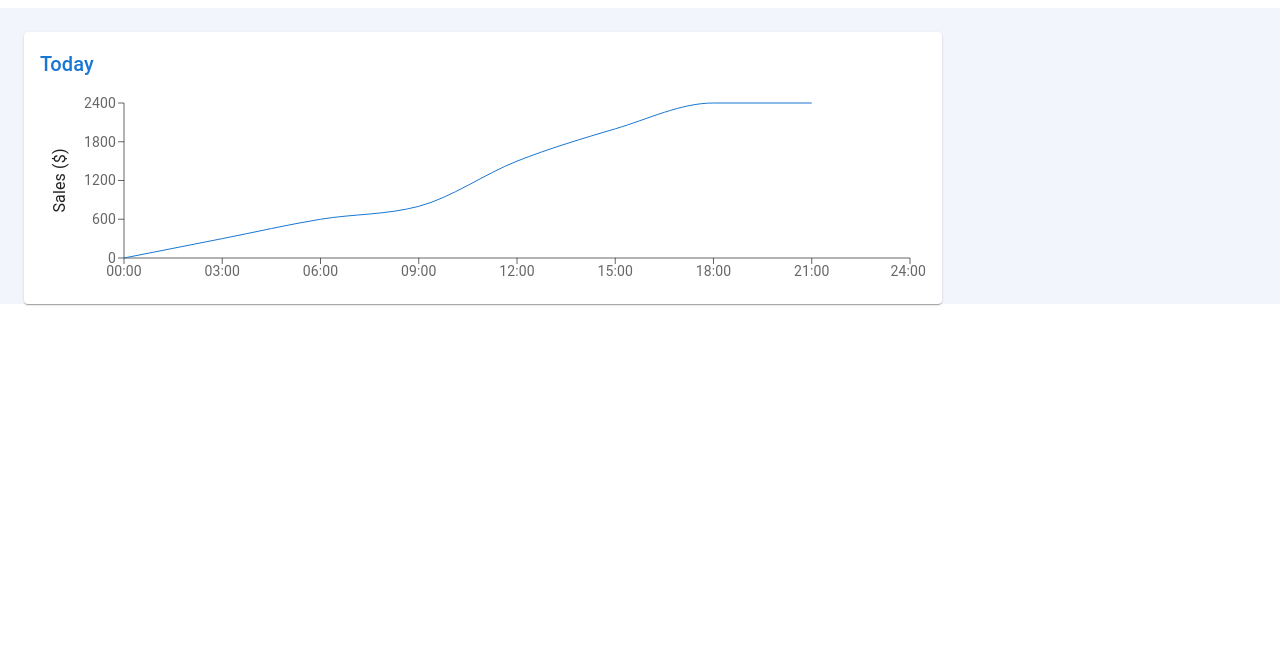
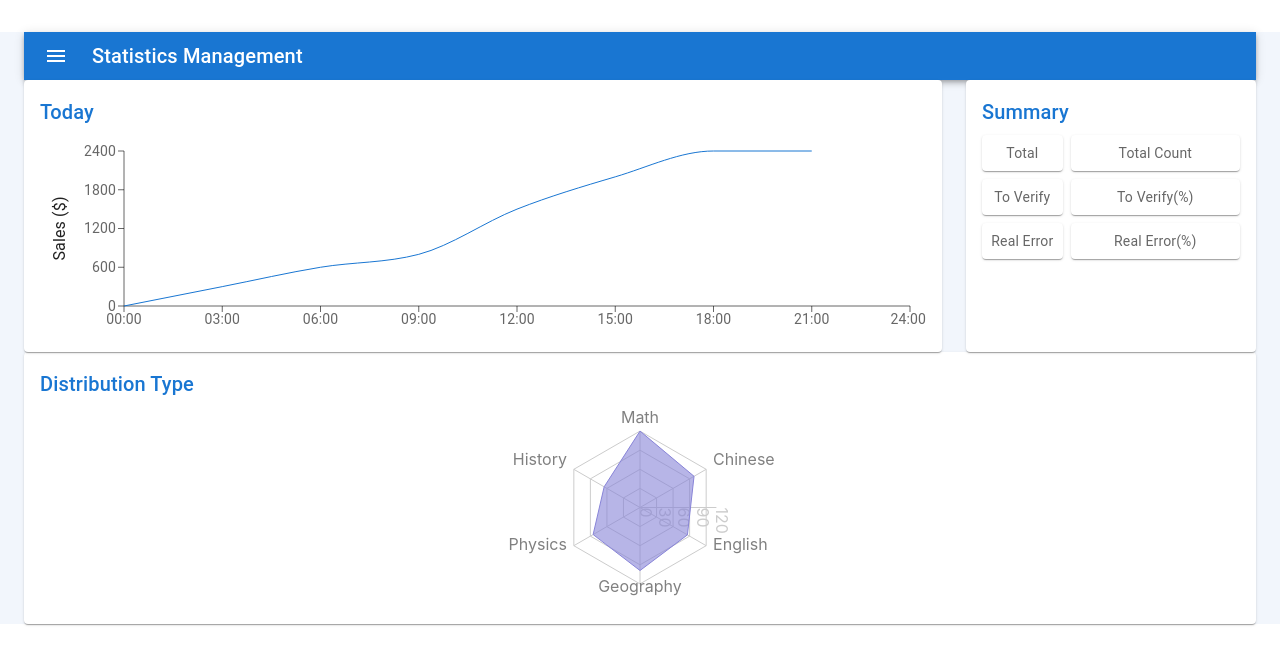
Before and after one commit to kimhaeil/Luna, a React (Create React App) app in the folder lunaclient/: page / in a window 1280 px wide. Shown: the top 664 px of the page. Built offline with nearby package versions, Linux system fonts and the light colour scheme.

Commit message:
Chart 추가 / Sumary 추가

```diff
--- a/lunaclient/src/App.js
+++ b/lunaclient/src/App.js
@@ -16,31 +16,55 @@ import Paper from '@mui/material/Paper';
 import Dashboard from "./Dashboard";
 import Chart from "./Chart";
 import Summary from "./Summary";
+import DistributionChart from "./DistributionChart";
 
-const mdTheme = createTheme();
-
-const Item = styled(Paper)(({ theme }) => ({
-  backgroundColor: theme.palette.mode === 'dark' ? '#1A2027' : '#fff',
-  ...theme.typography.body2,
-  padding: theme.spacing(1),
-  textAlign: 'center',
-  color: theme.palette.text.secondary,
-}));
 
 
 function App() {
   return (
-  <Container maxWidth="1g" sx={{mt: 4, mb:4}} style={{background: '#f2f6fc'}}>
+    <Container
+      maxWidth="1g"
+      sx={{ mt: 4, mb: 4 }}
+      style={{ background: "#f2f6fc" }}
+    >
+      <Dashboard />
       <Grid container spacing={3}>
         <Grid item xs={12} md={8} lg={9}>
           <Paper
             sx={{
-            p:2,
-            display:'flex',
-            flexDirection: 'column',
-            height:240
-          }}>
-            <Chart/>
+              p: 2,
+              display: "flex",
+              flexDirection: "column",
+              height: 240,
+            }}
+          >
+            <Chart />
+          </Paper>
+        </Grid>
+        <Grid item xs={12} md={4} lg={3}>
+          <Paper
+            sx={{
+              p: 2,
+              display: "flex",
+              flexDirection: "column",
+              height: 240,
+            }}
+          >
+            <Summary />
+          </Paper>
+        </Grid>
+      </Grid>
+      <Grid Container spacing={3}>
+        <Grid item xs={12} md={8} lg={9}>
+          <Paper
+            sx={{
+              p: 2,
+              display: "flex",
+              flexDirection: "column",
+              height: 240,
+            }}
+          >
+            <DistributionChart/>
           </Paper>
         </Grid>
       </Grid>
--- /dev/null
+++ b/lunaclient/src/DistributionChart.js
@@ -0,0 +1,64 @@
+import * as React from 'react';
+import { Radar, RadarChart, PolarGrid, PolarAngleAxis, PolarRadiusAxis, ResponsiveContainer } from 'recharts';
+import Title from './Title';
+
+const data = [
+    {
+      subject: 'Math',
+      A: 120,
+      B: 110,
+      fullMark: 150,
+    },
+    {
+      subject: 'Chinese',
+      A: 98,
+      B: 130,
+      fullMark: 150,
+    },
+    {
+      subject: 'English',
+      A: 86,
+      B: 130,
+      fullMark: 150,
+    },
+    {
+      subject: 'Geography',
+      A: 99,
+      B: 100,
+      fullMark: 150,
+    },
+    {
+      subject: 'Physics',
+      A: 85,
+      B: 90,
+      fullMark: 150,
+    },
+    {
+      subject: 'History',
+      A: 65,
+      B: 85,
+      fullMark: 150,
+    },
+  ];
+
+export default function DistributionChart() {
+    return(
+      <React.Fragment>
+        <Title>Distribution Type</Title>
+        <ResponsiveContainer>
+          <RadarChart cx="50%" cy="50%" outerRadius="80%" data={data}>
+            <PolarGrid />
+            <PolarAngleAxis dataKey="subject" />
+            <PolarRadiusAxis />
+            <Radar
+              name="Mike"
+              dataKey="A"
+              stroke="#8884d8"
+              fill="#8884d8"
+              fillOpacity={0.6}
+            />
+          </RadarChart>
+        </ResponsiveContainer>
+      </React.Fragment>
+    );
+}
--- a/lunaclient/src/Summary.js
+++ b/lunaclient/src/Summary.js
@@ -1,16 +1,59 @@
 import * as React from 'react';
+import { styled } from '@mui/material/styles';
 import Box from '@mui/material/Box';
-import { width } from '@mui/system';
-import { backdropClasses } from '@mui/material';
+import Paper from '@mui/material/Paper';
+import Grid from '@mui/material/Grid';
+import Title from './Title';
+import { Typography } from '@mui/material';
+
+
+
+const Item = styled(Paper)(({ theme }) => ({
+    backgroundColor: theme.palette.mode === 'dark' ? '#1A2027' : '#fff',
+    ...theme.typography.body2,
+    padding: theme.spacing(1),
+    textAlign: 'center',
+    color: theme.palette.text.secondary,
+  }));
 
 export default function Summary(){
     return (
         <React.Fragment>
-            <Box
-                sx={{
-                width: 600,
-                height:300,
-                backgroundColor:'primary.dark'}}/>
+            <Box>
+                <Title>Summary</Title>
+                <Grid container spacing={1}>
+                    <Grid item xs={4}>
+                        <Item>
+                            Total
+                        </Item>
+                    </Grid>
+                    <Grid item xs={8}>
+                        <Item>
+                            Total Count
+                        </Item>
+                    </Grid>
+                    <Grid item xs={4}>
+                        <Item>
+                            To Verify
+                        </Item>
+                    </Grid>
+                    <Grid item xs={8}>
+                        <Item>
+                            To Verify(%)
+                        </Item>
+                    </Grid>
+                    <Grid item xs={4}>
+                        <Item>
+                            Real Error
+                        </Item>
+                    </Grid>
+                    <Grid item xs={8}>
+                        <Item>
+                           Real Error(%)
+                        </Item>
+                    </Grid>
+                </Grid>
+            </Box>
         </React.Fragment>
     )
 }
```
Lines whose indentation alone changed are shown as unchanged.
